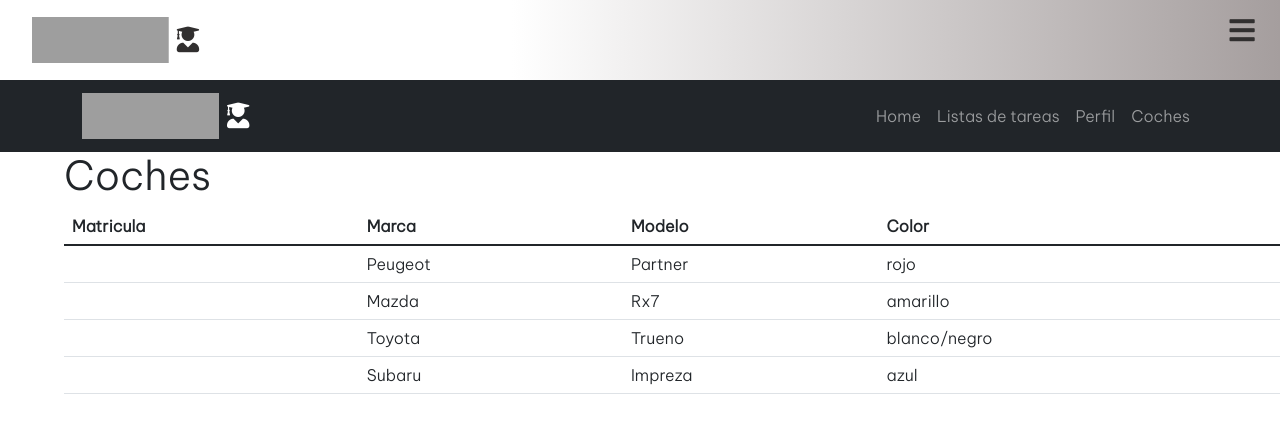
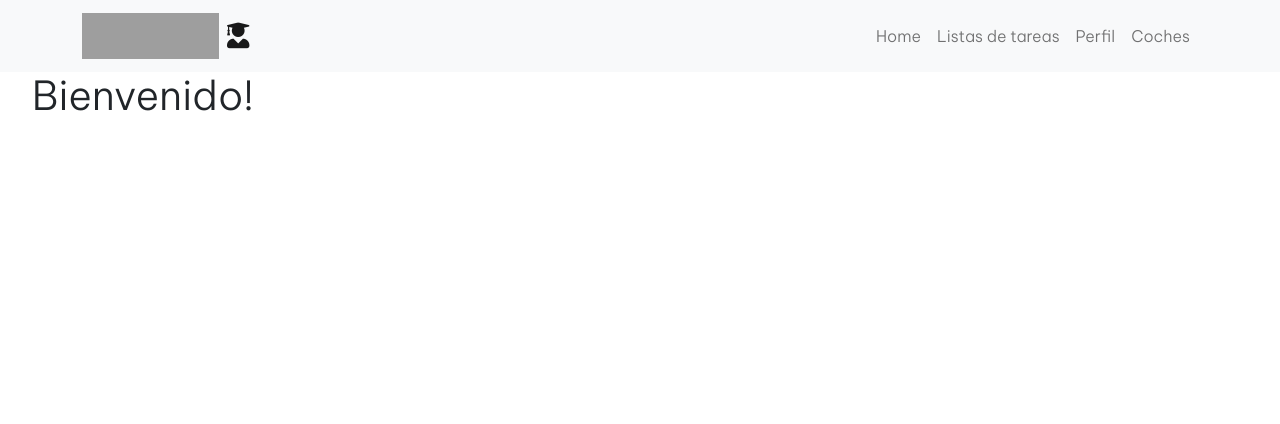
Before and after one commit to danielVillegasCelaya/Dise-o-de-interfaces--tabla, a React (Create React App) app: page / in a window 1280 px wide. Shown: the top 424 px of the page. Built offline with nearby package versions, Linux system fonts and the light colour scheme; grey boxes are pictures that could not be loaded.

Commit message:
Añadida lista con coches y foto

```diff
--- a/src/App.jsx
+++ b/src/App.jsx
@@ -3,15 +3,12 @@ import { BrowserRouter as Router, Route } from 'react-router-dom';
 
 import Header from './components/Header';
 import BootstrapHeader from './components/BootstrapHeader';
-import Coches from './components/Coches';
 import { MenuItems } from './data/MenuItems';
 
 export function App() {
   return (
     <Router>
-      <Header />
       <BootstrapHeader />
-
       {MenuItems.map((item) => {
         return (
           <Route
--- a/src/components/BootstrapHeader.jsx
+++ b/src/components/BootstrapHeader.jsx
@@ -2,6 +2,7 @@ import React from 'react';
 import { Navbar, Container, Nav } from 'react-bootstrap';
 import { Link } from 'react-router-dom';
 import { MenuItems } from '../data/MenuItems';
+import './header.css';
 
 class BootstrapHeader extends React.Component {
   constructor(props) {
@@ -10,7 +11,7 @@ class BootstrapHeader extends React.Component {
 
   render() {
     return (
-      <Navbar collapseOnSelect expand="lg" bg="dark" variant="dark">
+      <Navbar collapseOnSelect expand="lg" bg="light">
         <Container>
           <Navbar.Brand href="#home">
             <img
--- a/src/components/Coches.jsx
+++ b/src/components/Coches.jsx
@@ -1,40 +1,60 @@
 import React from 'react';
-import Table from 'react-bootstrap/esm/Table';
-import { DatosCoches, TitulosTablaCoches } from '../data/DatosCoches';
-
+import { Card, Container, Table, Row, Col } from 'react-bootstrap';
+import { TitulosTablaCoches, DatosTablaCoches } from '../data/DatosCoches';
 class Coches extends React.Component {
   constructor(props) {
     super(props);
   }
-
   render() {
     return (
       <div className="main-site">
         <h1>Coches</h1>
-        <Table responsive>
+        <Container>
+          <Row>
+            <Col lg={8} md={6}>
+              <Table responsive striped>
                 <thead>
                   <tr>
                     <th>{TitulosTablaCoches.id}</th>
-              <th>{TitulosTablaCoches.marcaCoche}</th>
-              <th>{TitulosTablaCoches.modeloCoche}</th>
-              <th>{TitulosTablaCoches.color}</th>
+                    <th>{TitulosTablaCoches.field1}</th>
+                    <th>{TitulosTablaCoches.field2}</th>
+                    <th>{TitulosTablaCoches.field3}</th>
                   </tr>
                 </thead>
                 <tbody>
-            {DatosCoches.map((item) => {
+                  {DatosTablaCoches.map((item) => {
                     return (
                       <tr>
-                  <td>{item.id}</td>
-                  <td>{item.marcaCoche}</td>
-                  <td>{item.modeloCoche}</td>
+                        <td>{item.matricula}</td>
+                        <td>{item.marca}</td>
+                        <td>{item.modelo}</td>
                         <td>{item.color}</td>
                       </tr>
                     );
                   })}
                 </tbody>
               </Table>
+            </Col>
+            <Col lg={4} md={6}>
+              <Card style={{ width: '18rem' }}>
+                <Card.Img variant="top" src={DatosTablaCoches[2].imagen} />
+                <Card.Body>
+                  <Card.Title>
+                    {DatosTablaCoches[2].marca} {DatosTablaCoches[2].modelo}
+                  </Card.Title>
+                  <Card.Text>
+                    Matrícula: {DatosTablaCoches[2].matricula}
+                    <p />
+                    {DatosTablaCoches[2].descripción}
+                  </Card.Text>
+                </Card.Body>
+              </Card>
+            </Col>
+          </Row>
+        </Container>
       </div>
     );
   }
 }
+
 export default Coches;
--- a/src/components/Home.jsx
+++ b/src/components/Home.jsx
@@ -1,10 +1,9 @@
 import React from 'react';
-import Coches from './Coches';
 
 export function Home() {
   return (
     <div className="main-site">
-      <Coches />
+      <h1>Bienvenido!</h1>
     </div>
   );
 }
--- a/src/data/DatosCoches.js
+++ b/src/data/DatosCoches.js
@@ -1,33 +1,37 @@
 export const TitulosTablaCoches = {
-  id: 'Matricula',
-  marcaCoche: 'Marca',
-  modeloCoche: 'Modelo',
-  color: 'Color',
+  id: 'Matrícula',
+  field1: 'Marca',
+  field2: 'Modelo',
+  field3: 'Color',
 };
 
-export const DatosCoches = [
+// TODO: rellenar atributos que faltan para todos los coches
+export const DatosTablaCoches = [
   {
     matricula: '0000 LOL',
-    marcaCoche: 'Peugeot',
-    modeloCoche: 'Partner',
+    marca: 'Peugeot',
+    modelo: 'Partner',
     color: 'rojo',
   },
   {
-    matricula: '0001 LOL',
-    marcaCoche: 'Mazda',
-    modeloCoche: 'Rx7',
-    color: 'amarillo',
+    matricula: '1111 YES',
+    marca: 'Hyundai',
+    modelo: 'ix35',
+    color: 'verde',
   },
   {
-    matricula: '0002 LOL',
-    marcaCoche: 'Toyota',
-    modeloCoche: 'Trueno',
-    color: 'blanco/negro',
+    matricula: '2222 WOW',
+    marca: 'Mitshubishi',
+    modelo: 'Evo 7',
+    color: 'blanco',
+    imagen:
+      'https://www.mercadoracing.org/imagenes-anuncios/26/419711/mitsubishi-evo-vii-rs.jpg',
+    descripción: 'Un coche genial',
   },
   {
-    matricula: '0003 LOL',
-    marcaCoche: 'Subaru',
-    modeloCoche: 'Impreza',
+    matricula: '3333 FFF',
+    marca: 'Subaru',
+    modelo: 'Impreza',
     color: 'azul',
   },
 ];
--- a/src/data/MenuItems.js
+++ b/src/data/MenuItems.js
@@ -1,6 +1,7 @@
 import { Home } from '../components/Home';
 import { PaginaListas } from '../components/PaginaListas';
 import { Perfil } from '../components/Perfil';
+import Coches from '../components/Coches';
 
 export const MenuItems = [
   {
@@ -22,10 +23,10 @@ export const MenuItems = [
     component: Perfil,
   },
   {
-    id: 3,
+    id: 4,
     path: '/coches',
     title: 'Coches',
-    component: Perfil,
+    component: Coches,
   },
 ];
 
```
Also changed, not shown: 1 other file (tests, documents, lock files or other folders). Lines whose indentation alone changed are shown as unchanged.
